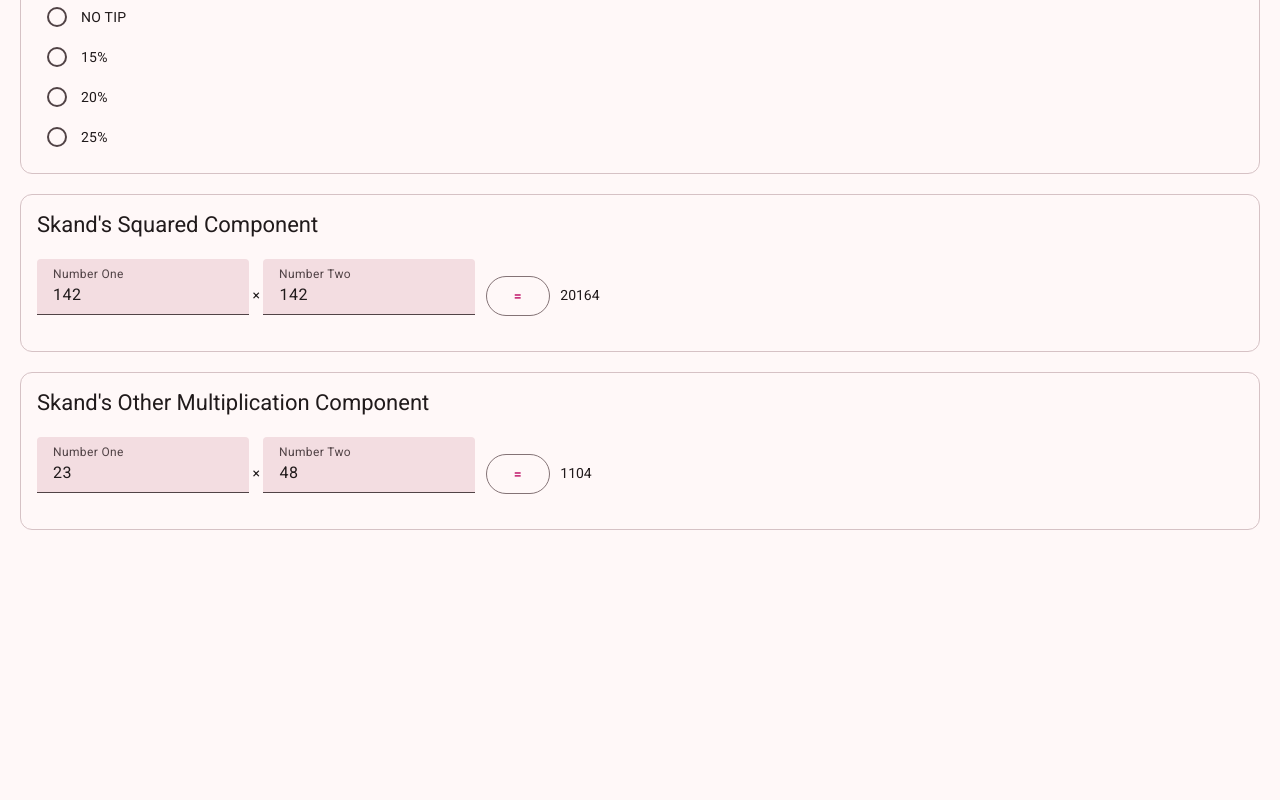
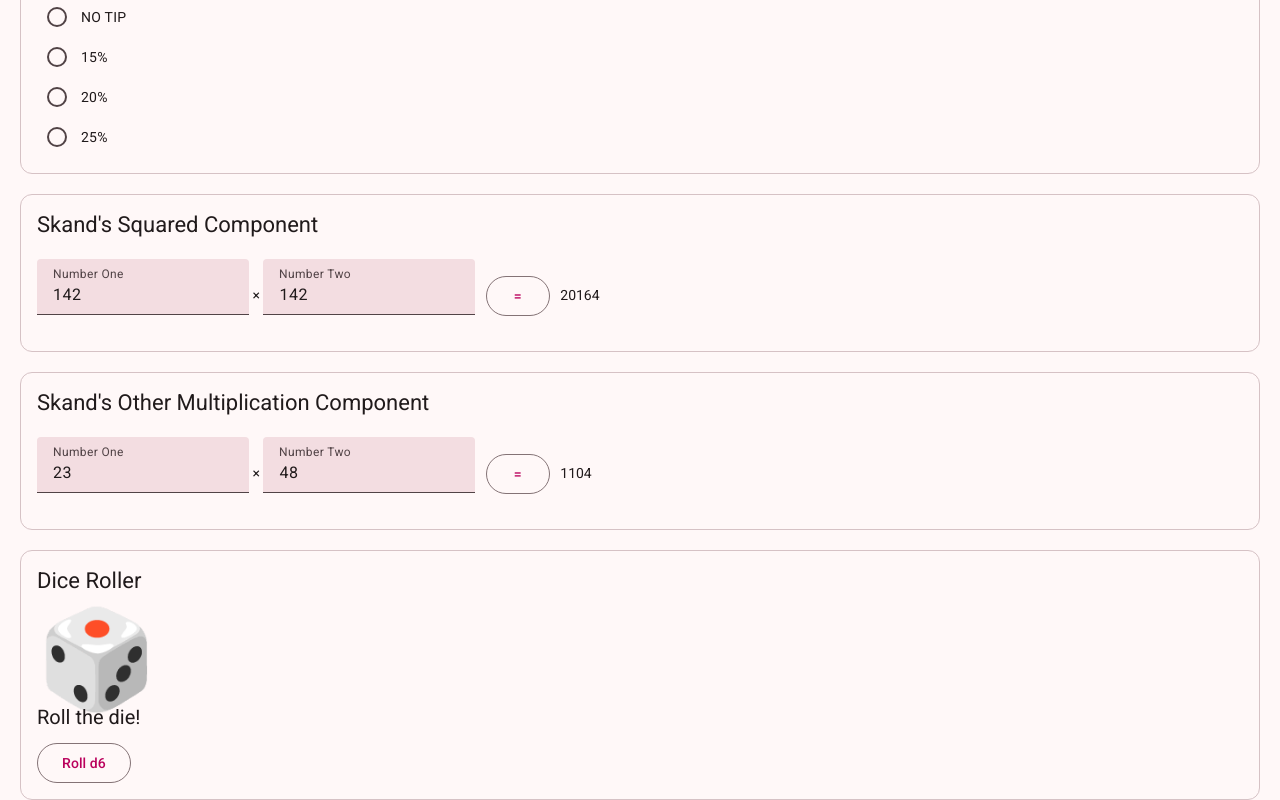
Before and after one commit to 2026-fall-jsf/angular-components, an Angular app: page / in a window 1280 px wide. Shown: the part 1168-1968 px from the top of the page. Before the commit the page ends 1698 px from the top, so only its background shows below. Built offline with nearby package versions, Linux system fonts and the light colour scheme.

Commit message:
built a dice rolling component

```diff
--- a/src/app/app.html
+++ b/src/app/app.html
@@ -17,3 +17,4 @@
   [initialNumberOne]="23"
   [initialNumberTwo]="48"
 ></app-skand-multiplication>
+<app-dice-roller></app-dice-roller>
--- a/src/app/app.ts
+++ b/src/app/app.ts
@@ -6,6 +6,7 @@ import { MlyCrustSelection } from './mly-crust-selection/mly-crust-selection';
 import { EgaritaAddition } from './egarita-addition/egarita-addition';
 import { TsteeleAddition } from './tsteele-addition/tsteele-addition';
 import { SkandMultiplication } from './skand-multiplication/skand-multiplication';
+import { DiceRoller } from './dice-roller/dice-roller';
 
 @Component({
   imports: [
@@ -16,6 +17,7 @@ import { SkandMultiplication } from './skand-multiplication/skand-multiplication
     EgaritaAddition,
     TsteeleAddition,
     SkandMultiplication,
+    DiceRoller,
   ],
   selector: 'app-root',
   styleUrl: './app.css',
--- /dev/null
+++ b/src/app/dice-roller/dice-roller.css
@@ -0,0 +1,59 @@
+mat-card-content {
+  display: flex;
+  flex-direction: column;
+  align-items: flex-start;
+}
+
+.result {
+  position: relative;
+  display: flex;
+  flex-direction: column;
+  align-items: flex-start;
+  margin: 1rem 0;
+}
+
+.die.rolling {
+  display: inline-block;
+  animation: shake 0.15s infinite;
+}
+
+@keyframes shake {
+  0%, 100% { transform: rotate(-8deg); }
+  50% { transform: rotate(8deg); }
+}
+
+.confetti {
+  position: absolute;
+  top: 3rem;
+  left: 3rem;
+  width: 8px;
+  height: 12px;
+  opacity: 0;
+  pointer-events: none;
+  animation: burst 1.4s ease-out forwards;
+}
+
+@keyframes burst {
+  0% { opacity: 1; transform: translate(0, 0) rotate(0); }
+  70% { opacity: 1; }
+  100% {
+    opacity: 0;
+    transform: translate(var(--x), calc(var(--y) + 200px)) rotate(var(--rot));
+  }
+}
+
+@media (prefers-reduced-motion: reduce) {
+  .die.rolling,
+  .confetti {
+    animation: none;
+  }
+}
+
+.die {
+  font-size: 6rem;
+  line-height: 1;
+}
+
+.label {
+  font-size: 1.25rem;
+}
--- /dev/null
+++ b/src/app/dice-roller/dice-roller.html
@@ -0,0 +1,39 @@
+<mat-card appearance="outlined">
+    <mat-card-header>
+        <mat-card-title>
+            {{ title() }}
+        </mat-card-title>
+    </mat-card-header>
+    <mat-card-content>
+        <div class="result">
+            <span class="die" [class.rolling]="rolling()" aria-hidden="true">{{ face() ?? '🎲' }}</span>
+            @for (piece of confetti(); track $index) {
+                <span
+                    class="confetti"
+                    aria-hidden="true"
+                    [style.--x.px]="piece.x"
+                    [style.--y.px]="piece.y"
+                    [style.--rot.deg]="piece.rotation"
+                    [style.background]="piece.color"
+                    [style.animation-delay.ms]="piece.delay"
+                ></span>
+            }
+            <span class="label" aria-live="polite">
+                @if (rolling()) {
+                    Rolling...
+                } @else if (result() === null) {
+                    Roll the die!
+                } @else {
+                    Rolled {{ result() }}
+                }
+            </span>
+        </div>
+        <button
+            matButton="outlined"
+            [disabled]="rolling()"
+            (click)="roll()"
+        >
+            Roll d{{ sides() }}
+        </button>
+    </mat-card-content>
+</mat-card>
--- /dev/null
+++ b/src/app/dice-roller/dice-roller.ts
@@ -0,0 +1,101 @@
+import { Component, computed, DestroyRef, inject, input, signal } from '@angular/core';
+import { MatButtonModule } from '@angular/material/button';
+import { MatCardModule } from '@angular/material/card';
+
+@Component({
+  selector: 'app-dice-roller',
+  imports: [MatCardModule, MatButtonModule],
+  templateUrl: './dice-roller.html',
+  styleUrl: './dice-roller.css',
+})
+export class DiceRoller {
+  readonly title = input('Dice Roller');
+  readonly sides = input(6);
+
+  // Final result; null until the first roll finishes
+  protected readonly result = signal<number | null>(null);
+
+  // Value currently shown on the die (changes quickly while rolling)
+  protected readonly displayed = signal<number | null>(null);
+  protected readonly rolling = signal(false);
+  protected readonly confetti = signal<ConfettiPiece[]>([]);
+
+  private timer?: ReturnType<typeof setTimeout>;
+  private confettiTimer?: ReturnType<typeof setTimeout>;
+
+  constructor() {
+    inject(DestroyRef).onDestroy(() => {
+      clearTimeout(this.timer);
+      clearTimeout(this.confettiTimer);
+    });
+  }
+
+  // Unicode die faces ⚀-⚅ (U+2680-U+2685); only defined for 1-6
+  private static readonly faces = ['⚀', '⚁', '⚂', '⚃', '⚄', '⚅'];
+
+  // Face glyph for the current result, or null for non-d6 values
+  protected readonly face = computed(() => {
+    const value = this.displayed();
+    return value === null ? null : (DiceRoller.faces[value - 1] ?? null);
+  });
+
+  private randomFace() {
+    return Math.floor(Math.random() * this.sides()) + 1;
+  }
+
+  protected readonly roll = () => {
+    if (this.rolling()) return;
+
+    clearTimeout(this.confettiTimer);
+    this.confetti.set([]);
+    const final = this.randomFace();
+
+    const reduceMotion = window.matchMedia('(prefers-reduced-motion: reduce)').matches;
+    if (reduceMotion) {
+      this.displayed.set(final);
+      this.result.set(final);
+      return;
+    }
+
+    this.rolling.set(true);
+    this.result.set(null);
+
+    // Start fast, then slow down each tick until the final value is shown
+    let delay = 50;
+    const tick = () => {
+      if (delay > 400) {
+        this.displayed.set(final);
+        this.result.set(final);
+        this.rolling.set(false);
+        this.launchConfetti();
+        return;
+      }
+      this.displayed.set(this.randomFace());
+      delay *= 1.25;
+      this.timer = setTimeout(tick, delay);
+    };
+    tick();
+  };
+
+  private launchConfetti() {
+    const colors = ['#f44336', '#ff9800', '#ffeb3b', '#4caf50', '#2196f3', '#9c27b0'];
+    this.confetti.set(
+      Array.from({ length: 30 }, () => ({
+        x: (Math.random() - 0.5) * 300,
+        y: -(80 + Math.random() * 120),
+        rotation: Math.random() * 720 - 360,
+        color: colors[Math.floor(Math.random() * colors.length)],
+        delay: Math.random() * 150,
+      })),
+    );
+    this.confettiTimer = setTimeout(() => this.confetti.set([]), 1800);
+  }
+}
+
+interface ConfettiPiece {
+  x: number;
+  y: number;
+  rotation: number;
+  color: string;
+  delay: number;
+}
```
Also changed, not shown: 1 other file (tests, documents, lock files or other folders).
